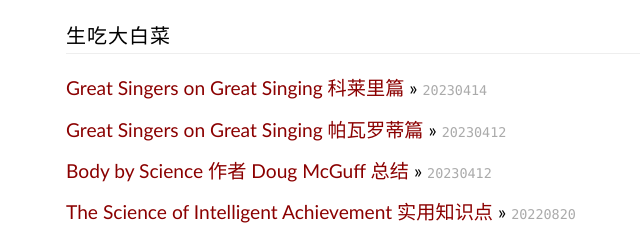
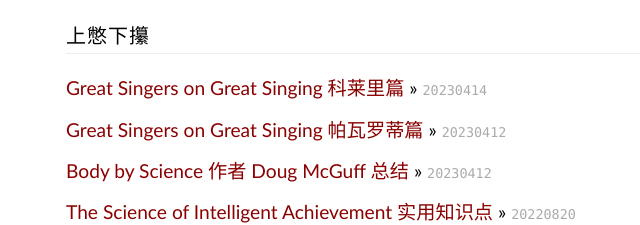
Before and after one commit to kwopera/kwopera.github.io, a Jekyll site: the page built from index.html, in a window 1280 px wide. Shown: the top 225 px of the page, without its empty margins (214-854 px from the left). Built offline with Jekyll 4.4.1, drawn with Linux system fonts in a browser that asks for light colours.

Commit message:
Update _config.yml

```diff
--- a/_config.yml
+++ b/_config.yml
@@ -1,3 +1,3 @@
-name: 生吃大白菜
+name: 上憋下攥
 date_format: "ordinal"
 theme: minima
```
